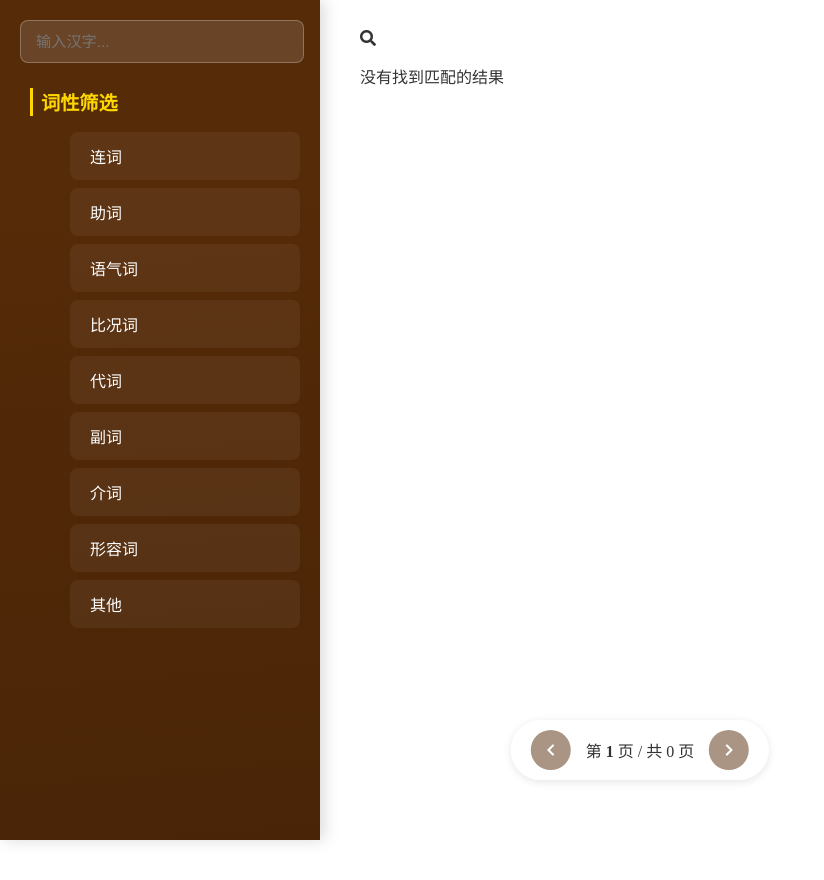
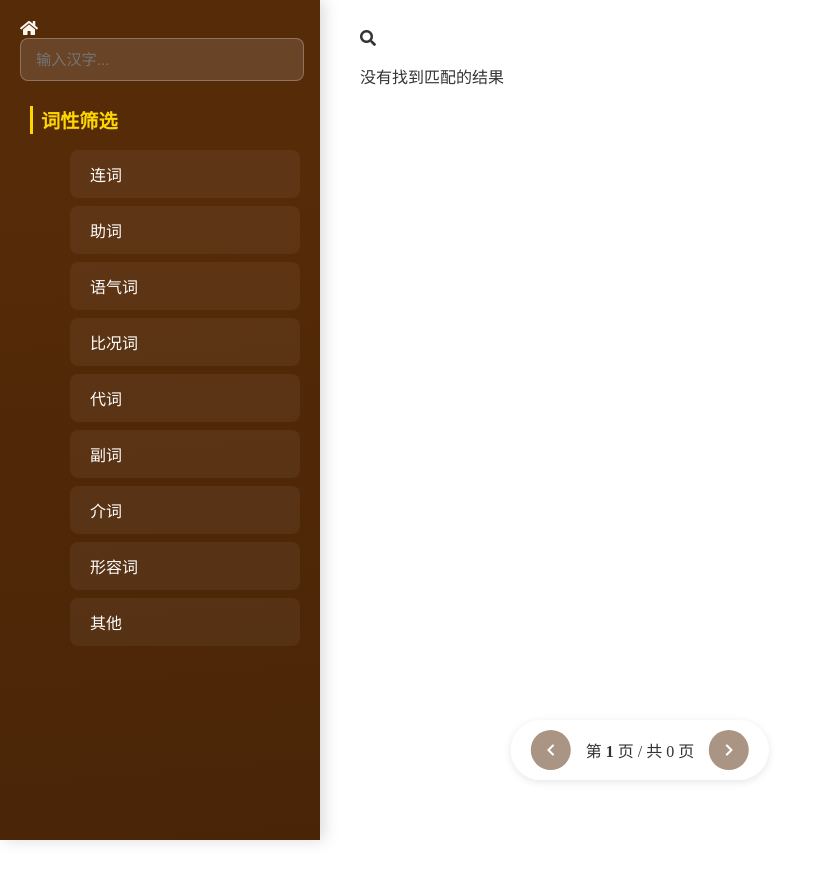
Before and after one commit to Z-feifei/Classical_Chinese_writing_and_reciting_assistant, a Flask app: page /lexicon in a window 1280 px wide. Shown: the top 880 px of the page, without its empty margins (0-824 px from the left). Run offline with Flask 3, Linux system fonts and the light colour scheme; data that the repository does not hold is empty; parts of the project's set-up code (start-up, migrations or seed data) failed here and were passed over.

Commit message:
添加了返回首页的入口

```diff
--- a/templates/lexicon.html
+++ b/templates/lexicon.html
@@ -9,11 +9,17 @@
 </head>
 <body>
     <aside class="sidebar">
+        <!-- 添加导航图标容器 -->
+        <div class="icon-container">
+            <a href="{{ url_for('home') }}" class="icon-link" title="返回首页" style="color: #FFF7F0;">
+                <i class="fas fa-home"></i>
+            </a>
+        </div>
+
         <div class="search-box">
             <input type="text" id="searchInput" placeholder="输入汉字...">
         </div>
 
-        <!-- 添加筛选器容器 -->
         <div class="filter-container">
             <h3 class="filter-header">词性筛选</h3>
             <ul class="pos-filter" id="posFilter">
```
